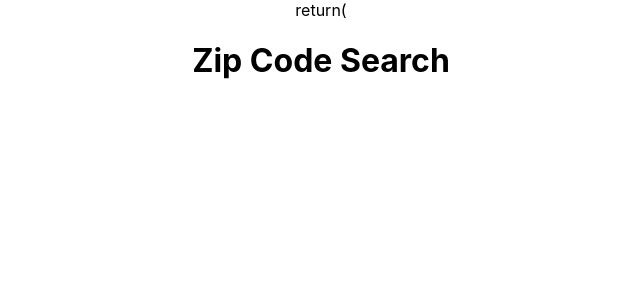
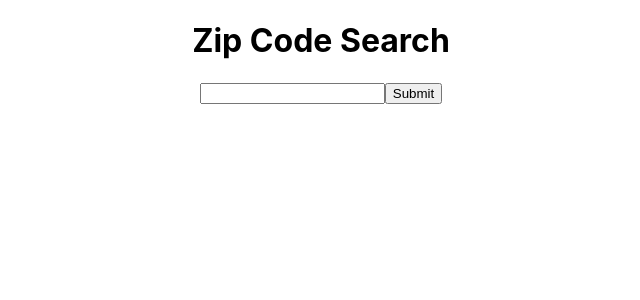
Before and after one commit to JingWen1113/zip-search, a React (Create React App) app: page / in a window 1280 px wide. Shown: the top 300 px of the page, without its empty margins (319-959 px from the left). Built offline with nearby package versions, Linux system fonts and the light colour scheme.

Commit message:
added textfield and fixed file casing

```diff
--- a/src/App.js
+++ b/src/App.js
@@ -1,16 +1,18 @@
-import React from "react";
+import React, { Component } from "react";
 import "./App.css";
 import {Route, Switch} from 'react-router-dom';
+import ZipContainer from './components/ZipContainer';
 
-function App() {
+class App extends Component{
+  render(){
   return (
     <div className="App">
-      return(
-      <div className="App">
         <h1>Zip Code Search</h1>
-      </div>
+          {console.log(ZipContainer)}
+          <ZipContainer/>
     </div>
   );
+  }
 }
 
 export default App;
--- /dev/null
+++ b/src/components/ZipContainer.jsx
@@ -0,0 +1,19 @@
+import React, { Component } from 'react';
+
+
+class zipContainer extends Component {
+
+    render(){
+        return(
+            <div>
+                <form OnSubmit={this.OnSubmit}>
+                    <input type="text" onChange={this.onChange}></input>
+                    <input type="submit"></input>
+                </form>
+            </div>
+        )
+    }
+
+}
+
+export default zipContainer;
```
Also changed, not shown: src/components/ZipDisplay.jsx (added), src/components/zipContainer.jsx (deleted), src/components/zipDisplay.jsx (deleted).
